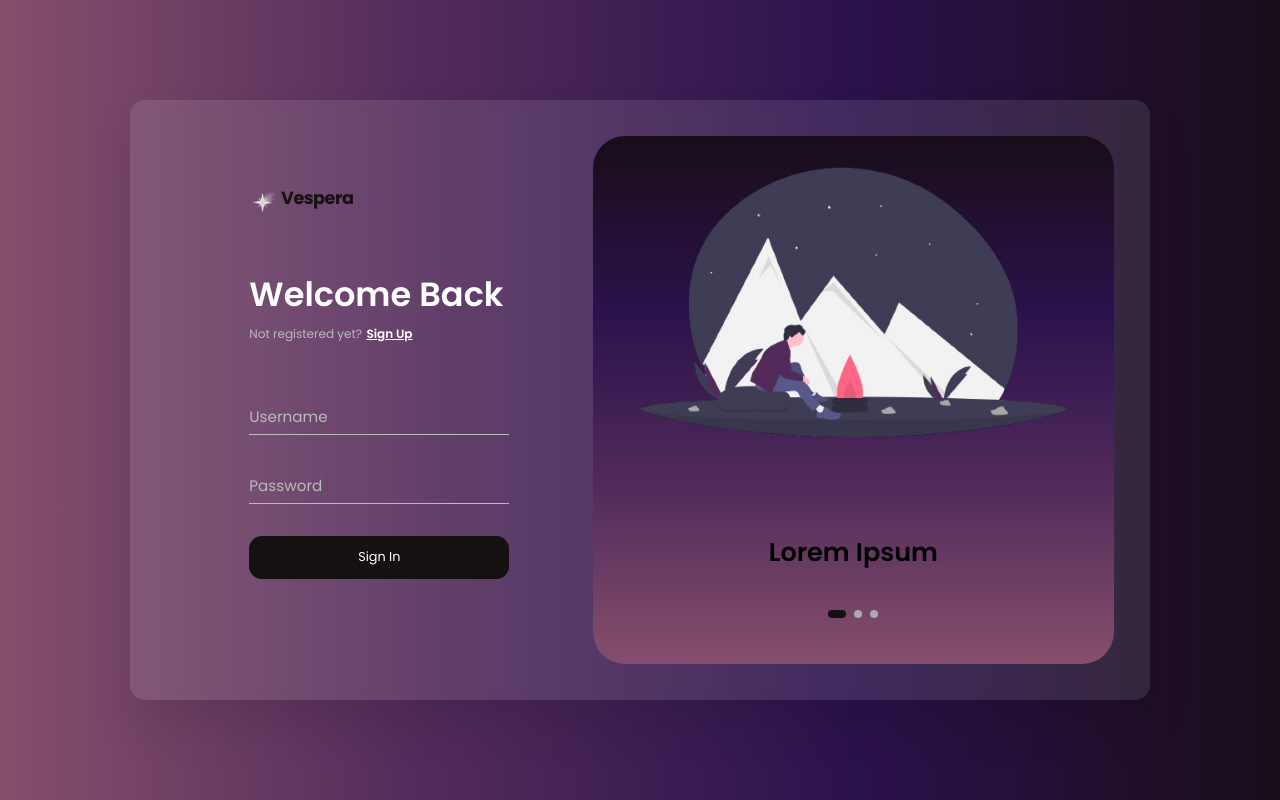
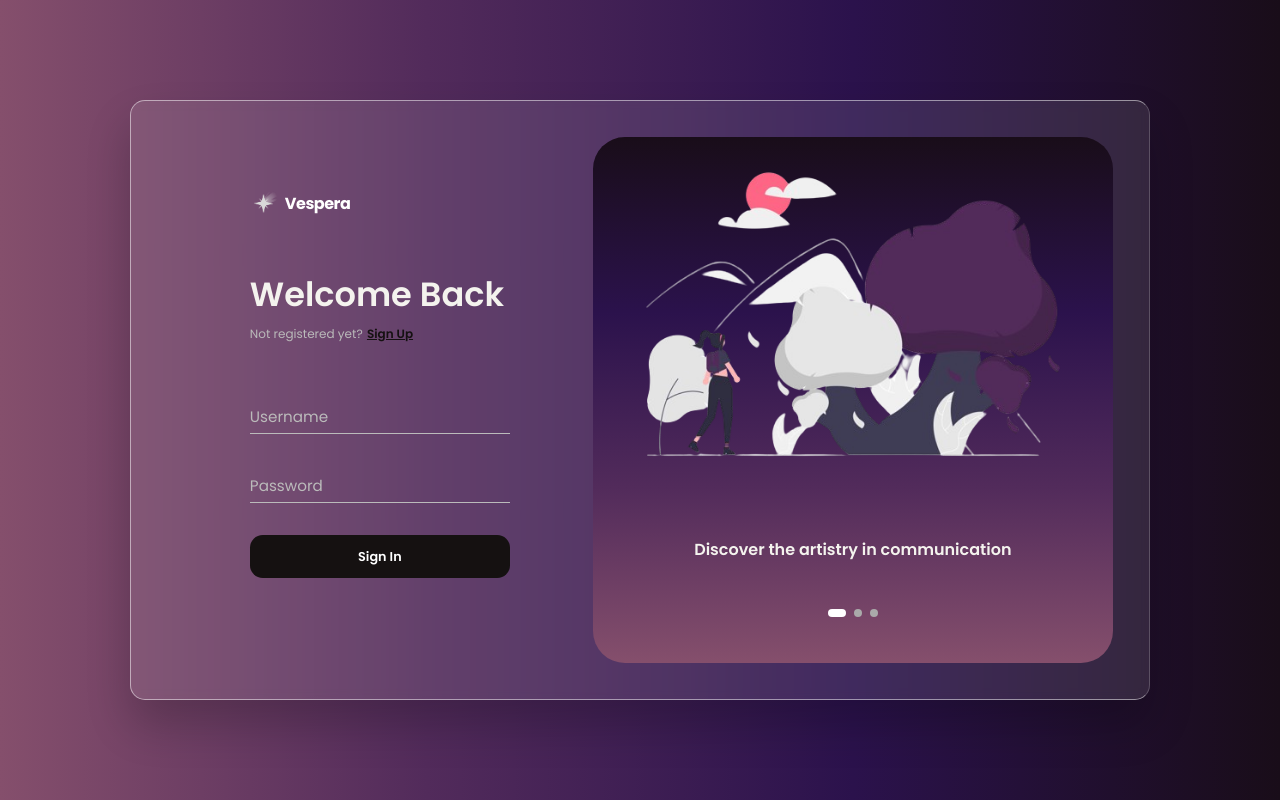
Before and after one commit to mvillamante/Module1-Project, a plain HTML site: page index.html in a window 1280 px wide. Drawn offline with Linux system fonts and the light colour scheme.

Commit message:
update login page

```diff
--- a/assets/styles.css
+++ b/assets/styles.css
@@ -62,7 +62,10 @@
         border-color: white;
         backdrop-filter: blur(5px);
         border-radius: 15px;
-        box-shadow: 0 25px 45px rgba(0,0,0,0.1);
+        box-shadow: 0 25px 45px rgba(0,0,0,0.2);
+        border: 1px solid rgba(255,255,255,0.5);
+        border-right: 1px solid rgba(255,255,255,0.2);
+        border-right: 1px solid rgba(255,255,255,0.2);
     }
 
     .inner-box {
@@ -111,31 +114,31 @@
 
     .logo img {
         width: 27px;
-        margin-right: 0.3rem;
+        margin-right: 0.5rem;
     }
 
     .logo h4 {
-        font-size: 1.1rem;
-        margin-top: -9px;
+        font-size: 1rem;
         letter-spacing: -0.5px;
-        color: #151111;
+        color: #fff;
     }
 
     .heading h2 {
         font-size: 2.1rem;
         font-weight: var(--weight-600);
-        color: #fff;
+        color: #f4f3ee;
     }
 
     .heading h6 {
         color: #bababa;
         font-weight: var(--weight-400);
         font-size: 0.75rem;
+        margin-top: 0.5rem;
         display: inline;
     }
 
     .toggle {
-        color: #fff;
+        color: #151111;
         text-decoration: underline;
         font-size: 0.75rem;
         font-weight: var(--weight-600);
@@ -143,7 +146,7 @@
     }
 
     .toggle:hover {
-        color: #685078;
+        color: #fff;
     }
 
     .input-wrap {
@@ -190,8 +193,9 @@
         display: inline-block;
         width: 100%;
         height: 43px;
-        background-color: #151111;
+        background: #151111;
         color: #fff;
+        font-weight: 600;
         border: none;
         cursor: pointer;
         border-radius: 0.8rem;
@@ -201,7 +205,8 @@
     }
 
     .sign-btn:hover {
-        background: #685078;
+        background-color: #fff;
+        color: #151111;
     }
 
     .text {
@@ -215,7 +220,7 @@
     }
 
     .text a:hover {
-        color: #8371fd;
+        color: #fff;
     }
 
     main.sign-up-mode form.sign-in-form {
@@ -304,9 +309,10 @@
     }
 
     .text-group h2 {
-        line-height: 2.2rem;
+        line-height: 2rem;
+        color: #f4f3ee;
         font-weight: var(--weight-600);
-        font-size: 1.6rem;
+        font-size: 1rem;
     }
 
     .bullets {
@@ -326,8 +332,14 @@
         transition: 0.3s;
     }
 
+    .bullets span:hover {
+        background-color: #151111;
+        width: 0.6rem;
+        height: 0.6rem;
+    }
+
     .bullets span.active {
         width: 1.1rem;
-        background-color: #151111;
+        background-color: #fff;
         border-radius: 1rem;
     }
--- a/index.html
+++ b/index.html
@@ -72,17 +72,17 @@
 
                 <div class="carousel">
                     <div class="images-wrapper">
-                      <img src="assets/img/1.png" class="image img-1 show" alt="" />
-                      <img src="assets/img/2.png" class="image img-2" alt="" />
-                      <img src="assets/img/3.png" class="image img-3" alt="" />
+                      <img src="assets/img/2.png" class="image img-1 show" alt="" />
+                      <img src="assets/img/3.png" class="image img-2" alt="" />
+                      <img src="assets/img/1.png" class="image img-3" alt="" />
                     </div>
 
                     <div class="text-slider">
                         <div class="text-wrap">
                             <div class="text-group">
-                                <h2>Lorem Ipsum</h2>
-                                <h2>Lorem Ipsum</h2>
-                                <h2>Lorem Ipsum</h2>
+                                <h2>Discover the artistry in communication</h2>
+                                <h2>Create bond beyond borders</h2>
+                                <h2>Unleash your thoughts</h2>
                             </div>
                         </div>
 
```
